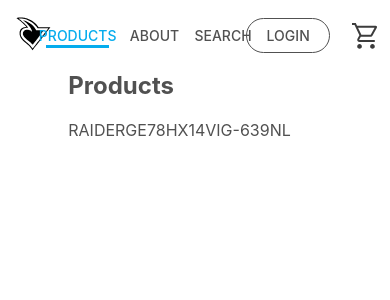
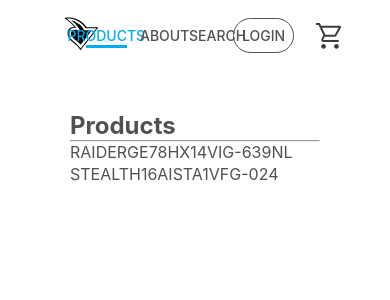
Before and after one commit to Jan-MarcusSivadi/trumpit-ecommerce, a React (Create React App) app: page / in a window 390 px wide. Both pictures are taken after a click on the item "PRODUCTS". Shown: the top 300 px of the page. Built offline with nearby package versions, Linux system fonts and the light colour scheme; grey boxes are pictures that could not be loaded.

Commit message:
load products from json + responsive css width

```diff
--- a/src/App.css
+++ b/src/App.css
@@ -1,9 +1,29 @@
+hr {
+  color: var(--nav-text-active-color);
+}
+
 /* Navbar */
+.navbar-container {
+  display: flex;
+  justify-content: center;
+  /* justify-content: space-around; */
+  background-color: var(--secondary-color);
+  /* padding: 16px; */
+  /* box-shadow: 0 1px 15px 0px rgba(0, 0, 0, 0.082); */
+}
+
 .navbar {
   display: flex;
-  justify-content: space-around;
-  padding: 16px;
+  justify-content: space-between;
+  padding: 16px 64px;
   background-color: var(--secondary-color);
+  width: 1280px;
+  /* max-width: 900px; */
+  /* width: 80vw; */
+  /* min-width: 770px; */
+
+  /* min-width: 776px; */
+  /* max-width: 1280px; */
   /* box-shadow: 0 1px 15px 0px rgba(0, 0, 0, 0.082); */
 }
 
@@ -163,12 +183,69 @@
 }
 
 .container {
-  width: 100%;
-  max-width: 65vw;
+  padding: 40px 70px;
   height: calc(100vh - 71px);
   color: var(--nav-text-color);
-  /* background-color: var(--body-bg-color); */
+  background-color: var(--secondary-color);
+  width: 1280px;
+  /* max-width: 900px; */
+  /* width: 80vw; */
+  /* min-width: 770px; */
+
+  /* width: 83vw; */
+  /* min-width: 776px; */
+  /* max-width: 1280px; */
 }
+
+/* @media only screen and (min-width: 900px) {
+  .navbar,
+  .container {
+    max-width: 70vw;
+  }
+} */
+
+@media only screen and (max-width: 1280px) {
+  .navbar,
+  .container {
+    max-width: 1024px;
+  }
+}
+
+@media only screen and (max-width: 1024px) {
+  .navbar,
+  .container {
+    max-width: 768px;
+  }
+}
+
+/* @media only screen and (max-width: 900px) {
+  .navbar,
+  .container {
+    max-width: 650px;
+  }
+} */
+
+@media only screen and (max-width: 768px) {
+  /* For mobile phones: */
+  .navbar,
+  .container {
+    width: 100%;
+  }
+}
+
+/* @media only screen and (max-width: 650px) {
+  .navbar,
+  .container {
+    max-width: 560px;
+  }
+}
+
+@media only screen and (max-width: 560px) {
+  .navbar,
+  .container {
+    max-width: 100vw;
+  }
+} */
 
 /* SHOPPING CART NAV BUTTON */
 /*
--- a/src/App.js
+++ b/src/App.js
@@ -3,6 +3,7 @@
 import './App.css';
 import { EN, ET, RU } from './lang/lang'
 import Navbar from './components/Navbar';
+import productsData from './db/products.json'
 
 const refSort = (targetData, refData) => {
   // Create an array of indices [0, 1, 2, ...N].
@@ -58,68 +59,7 @@
 
 const App = () => {
   const [lang, setLang] = useState(EN);
-  const [products, setProducts] = useState([
-    {
-      "fields": [
-        { "Product code": "RAIDERGE78HX14VIG-639NL" },
-        { "Name": "NOTEBOOK|MSI|RAIDER|RAIDER GE78 HX 14VIG|CPU CORE I9|I9-14900HX|2200  MHZ|17\"|2560X1600|RAM 32GB" },
-        { "Manufacturer": "MSI" },
-        { "Description": "Are you a true gamer? Do you want to be able to play the latest PC game  blockbusters of this year with high frame rates, mind blowing images and  immersive surround sound audio? The MSI Gaming notebooks are the best  weapon for you. Equipped with the MSI Gaming Notebooks will truly lift  your gaming spirits." },
-        { "Vendor Homepage": "www.msi.com/Laptop/Raider-GE78-HX-14VX" },
-        { "NB features": "Gaming" },
-        { "Product line": "Consumer" },
-        { "NB Family Name": "Raider" },
-        { "Product model code": "Raider GE78 HX 14VIG" },
-        { "CPU Family name": "Core i9" },
-        { "CPU Model Number": "i9-14900HX" },
-        { "Clock speed": "2200 MHz" },
-        { "Chipset": "Intel HM770 Express" },
-        { "Screen size": "17\"" },
-        { "Native resolution": "2560x1600" },
-        { "Screen type": "Non-Glare IPS" },
-        { "Screen refresh rate": "240Hz" },
-        { "Memory (RAM)": "32GB" },
-        { "Max memory (RAM)": "96GB" },
-        { "Memory slots": 2 },
-        { "Memory type": "DDR5" },
-        { "Frequency speed": "5600 MHz" },
-        { "SSD Capacity": "2TB" },
-        { "SSD type": "NVMe PCIe Gen4x4" },
-        { "ODD type": "none" },
-        { "Graphics controller": "Discrete" },
-        { "VGA card": "NVIDIA GeForce RTX 4090" },
-        { "Graphics memory": "16GB" },
-        { "Integrated LAN": "2.5 Gigabit" },
-        { "KB language": "ENG" },
-        { "Keyboard backlight": "Yes" },
-        { "Battery cells": "4 cells" },
-        { "Audio-Out": 1 },
-        { "HDMI": 1 },
-        { "RJ45": 1 },
-        { "USB 3.2": 2 },
-        { "USB-C": 2 },
-        { "USB-C w/Thunderbolt": 1 },
-        { "Bluetooth": "Yes" },
-        { "Wireless LAN": "802.11ax" },
-        { "Card Reader": "SD" },
-        { "Microphone": "Built-in" },
-        { "Speakers": "Yes" },
-        { "Built-in WebCam": "FHD IR" },
-        { "Operating System": "Windows 11 Pro" },
-        { "Colour": "Black" },
-        { "Depth": "298 mm" },
-        { "Height": "28.75 mm" },
-        { "Width": "380 mm" },
-        { "Unit Brutto Volume": "0.0207/0.0207 cubm" },
-        { "Shipping box quantity": 1 },
-        { "Unit Net Weight": "3.1 kg" },
-        { "Unit Gross Weight": "6.15 kg" },
-        { "CnCode": "84713000" },
-        { "Full Description Line": "Windows 11 Pro" },
-        { "Category Code": "NB" }
-      ]
-    }
-  ]);
+  const [products, setProducts] = useState(productsData);
 
   const config = { lang, setLang, products, setProducts };
 
@@ -146,19 +86,25 @@
     return (
       <>
         <h2>{lang['route_result']['products']}</h2>
-        <div style={{ marginTop: '20px' }}>
+        <div>
+          <hr />
           {products && products.length > 0 ? products.map((product) => {
             const json = product['fields'];
             const fieldQuery = ['Product code'];
             const fields = jsonToObjArray(json, fieldQuery);
 
-            return fields.map((field, key) => {
-              return (
-                <div key={key} style={{ paddingBottom: '20px' }}>
-                  {field.value}<br />
-                </div>
-              )
-            })
+            return (
+              <div>
+                {fields.map((field, key) => {
+                  return (
+                    <div key={key} style={{ paddingBottom: '2px' }}>
+                      {/* {field.key}:<br /> */}
+                      {field.value}<br />
+                    </div>
+                  )
+                })}
+              </div>
+            )
           }) : <h4>No Products :(</h4>}
         </div>
       </>
--- a/src/components/Navbar.js
+++ b/src/components/Navbar.js
@@ -46,7 +46,7 @@
     ]
 
     return (
-        <nav>
+        <nav className='navbar-container'>
             <div className="navbar">
                 <div className="nav-logo">
                     <Link to={'/'}>
--- /dev/null
+++ b/src/db/products.json
@@ -0,0 +1,134 @@
+[
+  {
+    "fields": [
+      { "Product code": "RAIDERGE78HX14VIG-639NL" },
+      {
+        "Name": "NOTEBOOK|MSI|RAIDER|RAIDER GE78 HX 14VIG|CPU CORE I9|I9-14900HX|2200  MHZ|17\"|2560X1600|RAM 32GB"
+      },
+      { "Manufacturer": "MSI" },
+      {
+        "Description": "Are you a true gamer? Do you want to be able to play the latest PC game  blockbusters of this year with high frame rates, mind blowing images and  immersive surround sound audio? The MSI Gaming notebooks are the best  weapon for you. Equipped with the MSI Gaming Notebooks will truly lift  your gaming spirits."
+      },
+      { "Vendor Homepage": "www.msi.com/Laptop/Raider-GE78-HX-14VX" },
+      { "NB features": "Gaming" },
+      { "Product line": "Consumer" },
+      { "NB Family Name": "Raider" },
+      { "Product model code": "Raider GE78 HX 14VIG" },
+      { "CPU Family name": "Core i9" },
+      { "CPU Model Number": "i9-14900HX" },
+      { "Clock speed": "2200 MHz" },
+      { "Chipset": "Intel HM770 Express" },
+      { "Screen size": "17\"" },
+      { "Native resolution": "2560x1600" },
+      { "Screen type": "Non-Glare IPS" },
+      { "Screen refresh rate": "240Hz" },
+      { "Memory (RAM)": "32GB" },
+      { "Max memory (RAM)": "96GB" },
+      { "Memory slots": 2 },
+      { "Memory type": "DDR5" },
+      { "Frequency speed": "5600 MHz" },
+      { "SSD Capacity": "2TB" },
+      { "SSD type": "NVMe PCIe Gen4x4" },
+      { "ODD type": "none" },
+      { "Graphics controller": "Discrete" },
+      { "VGA card": "NVIDIA GeForce RTX 4090" },
+      { "Graphics memory": "16GB" },
+      { "Integrated LAN": "2.5 Gigabit" },
+      { "KB language": "ENG" },
+      { "Keyboard backlight": "Yes" },
+      { "Battery cells": "4 cells" },
+      { "Audio-Out": 1 },
+      { "HDMI": 1 },
+      { "RJ45": 1 },
+      { "USB 3.2": 2 },
+      { "USB-C": 2 },
+      { "USB-C w/Thunderbolt": 1 },
+      { "Bluetooth": "Yes" },
+      { "Wireless LAN": "802.11ax" },
+      { "Card Reader": "SD" },
+      { "Microphone": "Built-in" },
+      { "Speakers": "Yes" },
+      { "Built-in WebCam": "FHD IR" },
+      { "Operating System": "Windows 11 Pro" },
+      { "Colour": "Black" },
+      { "Depth": "298 mm" },
+      { "Height": "28.75 mm" },
+      { "Width": "380 mm" },
+      { "Unit Brutto Volume": "0.0207/0.0207 cubm" },
+      { "Shipping box quantity": 1 },
+      { "Unit Net Weight": "3.1 kg" },
+      { "Unit Gross Weight": "6.15 kg" },
+      { "CnCode": "84713000" },
+      { "Full Description Line": "Windows 11 Pro" },
+      { "Category Code": "NB" }
+    ]
+  },
+  {
+    "fields": [
+      { "Product code": "STEALTH16AISTA1VFG-024" },
+      {
+        "Name": "NOTEBOOK|MSI|STEALTH 16 AI STUDIO A1VFG|CPU CORE ULTRA|U7-155H|2833 MHZ|16\"|2560X1600|RAM 16GB|DDR5|5600 MHZ|SSD 1TB|NVIDIA GEFORCE RTX 4060|8GB|ENG|CARD READER MICRO SD|WINDOWS 11 PRO|BLUE|1.99 KG|STEALTH16AISTA1VFG-024"
+      },
+      { "Manufacturer": "MSI" },
+      {
+        "Description": "Are you a true gamer? Do you want to be able to play the latest PC game blockbusters of this year with high frame rates, mind blowing images and immersive surround sound audio? The MSI Gaming notebooks are the best weapon for you. Equipped with the MSI Gaming Notebooks will truly lift your gaming spirits."
+      },
+      {
+        "Vendor Homepage": "www.msi.com/Laptop/Stealth-16-AI-Studio-A1VX/Overview"
+      },
+      { "NB features": "Gaming" },
+      { "Product line": "Consumer" },
+      { "NB Family Name": "Raider" },
+      { "Product model code": "Stealth 16 AI Studio A1VFG" },
+      { "CPU Family name": "Core Ultra" },
+      { "CPU Model Number": "u7-155H" },
+      { "Clock speed": "2833 MHz" },
+      { "Chipset": "Intel HM770 Express" },
+      { "Screen size": "16\"" },
+      { "Native resolution": "2560x1600" },
+      { "Screen type": "IPS" },
+      { "Screen refresh rate": "240Hz" },
+      { "Memory (RAM)": "16GB" },
+      { "Max memory (RAM)": "96GB" },
+      { "Memory slots": 2 },
+      { "Memory type": "DDR5" },
+      { "Frequency speed": "5600 MHz" },
+      { "SSD Capacity": "1TB" },
+      { "SSD type": "PCIE GEN4x4 NVMe" },
+      { "ODD type": "none" },
+      { "Graphics controller": "Discrete" },
+      { "VGA card": "NVIDIA GeForce RTX 4060" },
+      { "Graphics memory": "6GB" },
+      { "Integrated LAN": "Gigabit" },
+      { "KB language": "ENG" },
+      { "Keyboard backlight": "Yes" },
+      { "Battery cells": "4 cells" },
+      { "Audio-Out": 1 },
+      { "HDMI": 1 },
+      { "RJ45": 1 },
+      { "USB 3.2": 1 },
+      { "USB-C": 2 },
+      { "Bluetooth": "Yes" },
+      { "Wireless LAN": "Yes" },
+      { "Card Reader": "Micro SD" },
+      { "Microphone": "Built-in" },
+      { "Speakers": "Yes" },
+      { "Built-in WebCam": "FHD IR" },
+      { "Fingerprint reader": "Yes" },
+      { "Operating System": "Windows 11 Pro" },
+      { "Colour": "Blue" },
+      { "Depth": "259.7 mm" },
+      { "Height": "19.95 mm" },
+      { "Width": "355.8 mm" },
+      { "Unit Brutto Volume": "0.01588/0.01588 cubm" },
+      { "Shipping box quantity": 1 },
+      { "Unit Net Weight": "1.99 kg" },
+      { "Unit Gross Weight": "4.17 kg" },
+      { "CnCode": "84713000" },
+      {
+        "Full Description Line": "Gaming|Stealth 16 AI Studio A1VFG|CPU Core Ultra|u7-155H|2833 MHz|Screen 16\"|Resolution 2560x1600|Screen type IPS|144Hz|RAM 16GB|Max 96GB|Memory slots 2|DDR5|Frequency speed 5600 MHz|SSD 2TB|Graphics Discrete|VGA card NVIDIA GeForce RTX 4060|8GB|LAN Gigabit|Keyboard ENG|Keyboard backlight|4 cells|1xHDMI|1xAudio-Out|1xUSB 3.2|2xUSB-C|1xRJ45|Wireless LAN|Bluetooth|Card Reader Micro SD|Microphone Built-in|Speakers|WebCam FHD IR|Fingerprint reader|Windows 11 Pro|Blue|Width 355.8 mm|Height 19.95 mm|Depth 259.7 mm|Weight 1.99 kg"
+      },
+      { "Category Code": "NB" }
+    ]
+  }
+]
--- a/src/index.css
+++ b/src/index.css
@@ -31,7 +31,7 @@
     sans-serif;
   -webkit-font-smoothing: antialiased;
   -moz-osx-font-smoothing: grayscale;
-  background-color: var(--secondary-color);
+  background-color: var(--body-bg-color);
 }
 
 code {
```
